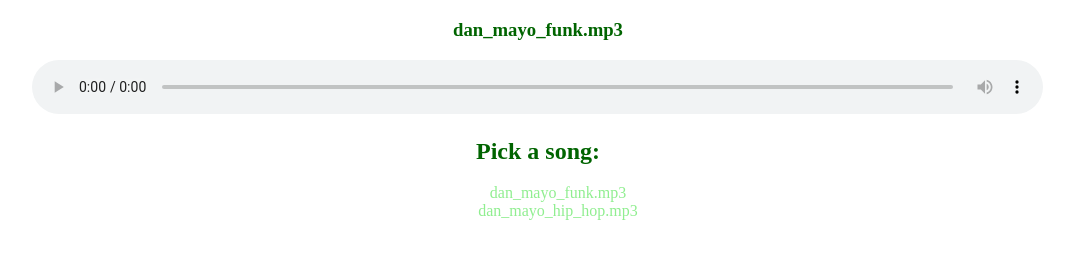
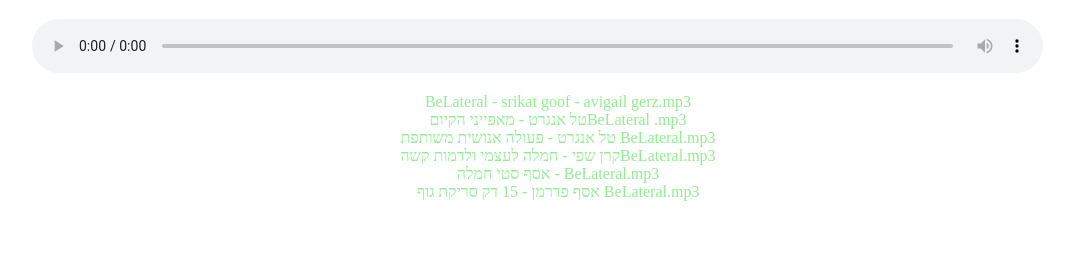
Before and after one commit to noamtamir/bilateral, a plain HTML site: page index.html in a window 1280 px wide. Shown: the part 61-320 px from the top of the page, without its empty margins (102-1176 px from the left). Drawn offline with Linux system fonts and the light colour scheme.

Commit message:
add belateral mp3s + refactor to create nodes from hard-coded list

```diff
--- a/index.html
+++ b/index.html
@@ -25,23 +25,35 @@ a:active {
   </head>
   <body style="text-align: center">
     <h1>Bilateral</h1>
-    <h3 id="now-playing">dan_mayo_funk.mp3</h3>
+    <h3 id="now-playing"></h3>
     <audio id="player" controls style="width: 80%">
-      <source src="dan_mayo_funk.mp3" type="audio/mpeg" preload="meta" />
+      <source type="audio/mpeg" />
     </audio>
-    <h2>Pick a song:</h2>
-    <ul style="list-style: none">
-      <li>
-        <a onclick="updateSource(this.innerHTML);">dan_mayo_funk.mp3</a>
-      </li>
-      <li>
-        <a onclick="updateSource(this.innerHTML);">dan_mayo_hip_hop.mp3</a>
-      </li>
-    </ul>
+    <ul id="track-list" style="list-style: none"></ul>
     <script>
+const DIR = 'BeLateral-meditation';
+const TRACKS = [
+  'BeLateral - srikat goof - avigail gerz.mp3',
+  'טל אנגרט  -   מאפייני הקיוםBeLateral .mp3',
+  'טל אנגרט  -  פעולה אנושית משותפת  BeLateral.mp3',
+  'קרן שפי - חמלה לעצמי ולדמות קשהBeLateral.mp3',
+  'אסף סטי חמלה - BeLateral.mp3',
+  'אסף פדרמן - 15 דק סריקת גוף BeLateral.mp3'
+];
+
+const trackList = document.getElementById("track-list");
+for (const trackName of TRACKS) {
+  const a = document.createElement("a")
+  a.appendChild(document.createTextNode(trackName));
+  a.setAttribute('onclick', 'updateSource(this.innerHTML);')
+  const li = document.createElement("li");
+  li.appendChild(a)
+  trackList.appendChild(li)
+}
+
 function updateSource(songPath){
   const audio = document.getElementById('player');
-  audio.src = songPath;
+  audio.src = `${DIR}/${songPath}`;
   audio.load();
 
   const nowPlaying = document.getElementById('now-playing');
```
Also changed, not shown: 5 other files.
